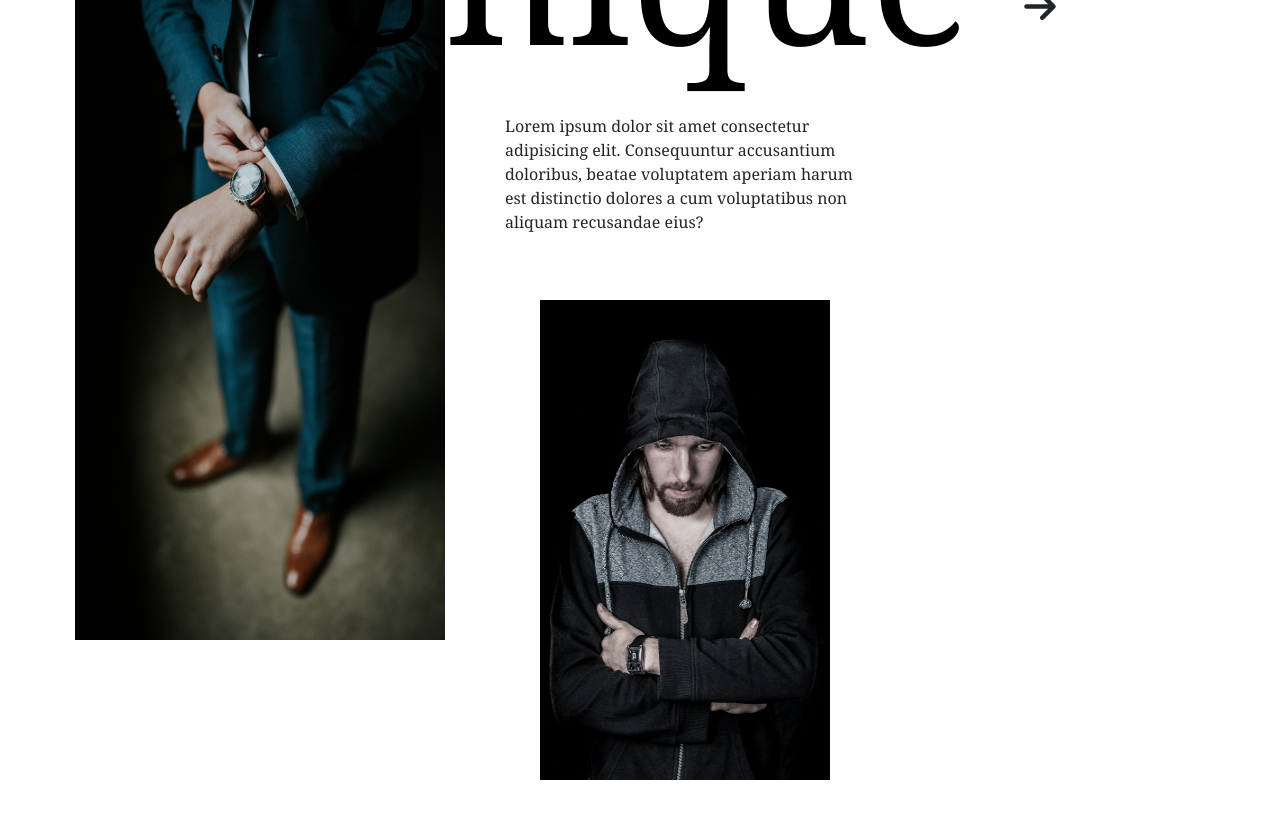
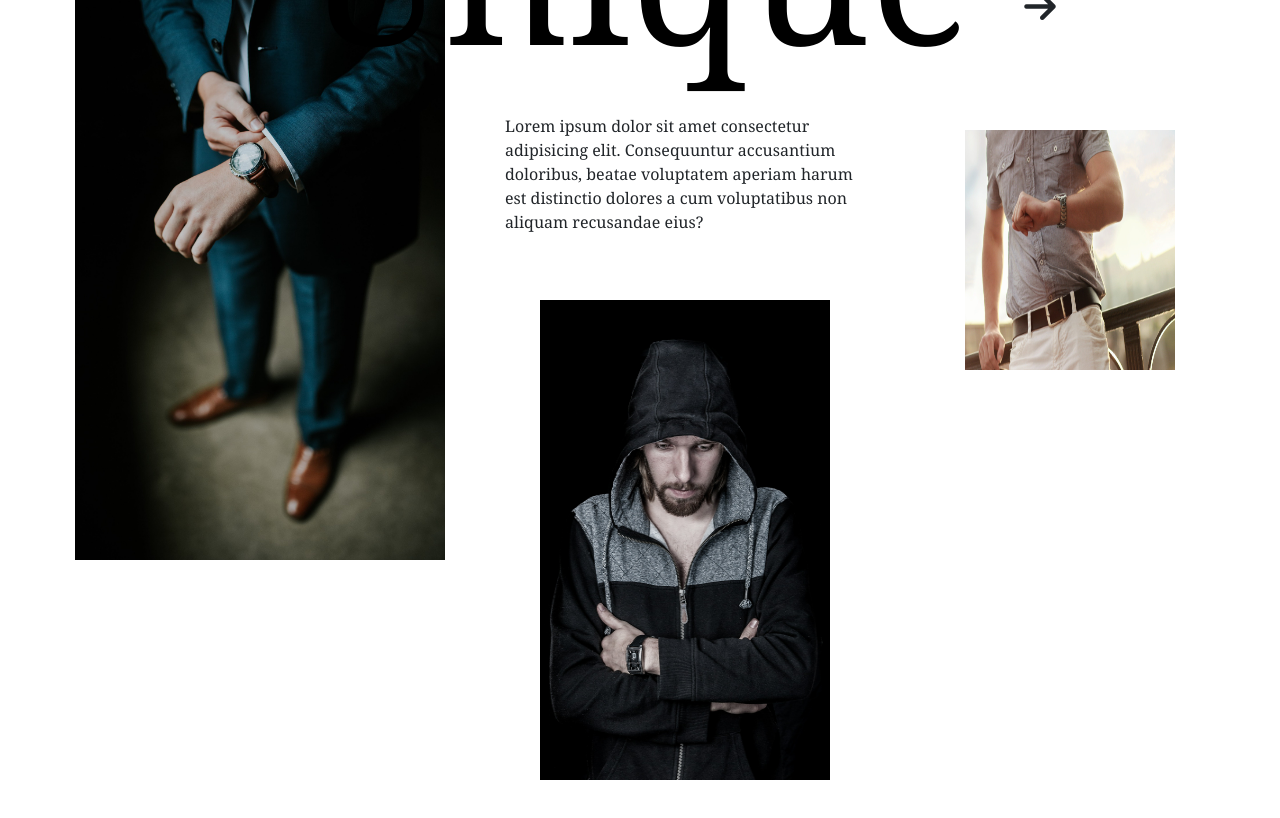
Before and after one commit to eikyuu/S-SKnightsbridge-React, a React (Create React App) app: page / in a window 1280 px wide. Shown: the part 1000-1818 px from the top of the page. Built offline with nearby package versions, Linux system fonts and the light colour scheme.

Commit message:
unique image position

```diff
--- a/src/App.scss
+++ b/src/App.scss
@@ -300,7 +300,7 @@ nav.fill ul li a:hover:after {
     }
 
     .unique_img--size1 {
-      height: 40rem;
+      height: 35rem;
       min-width: 25rem;
     }
 
@@ -343,7 +343,7 @@ nav.fill ul li a:hover:after {
     .unique_image--position3 {
       position: relative;
       bottom: 120px;
-      left: 570px;
+      left: 70px;
     }
 
     .fa-arrow-right {
```
